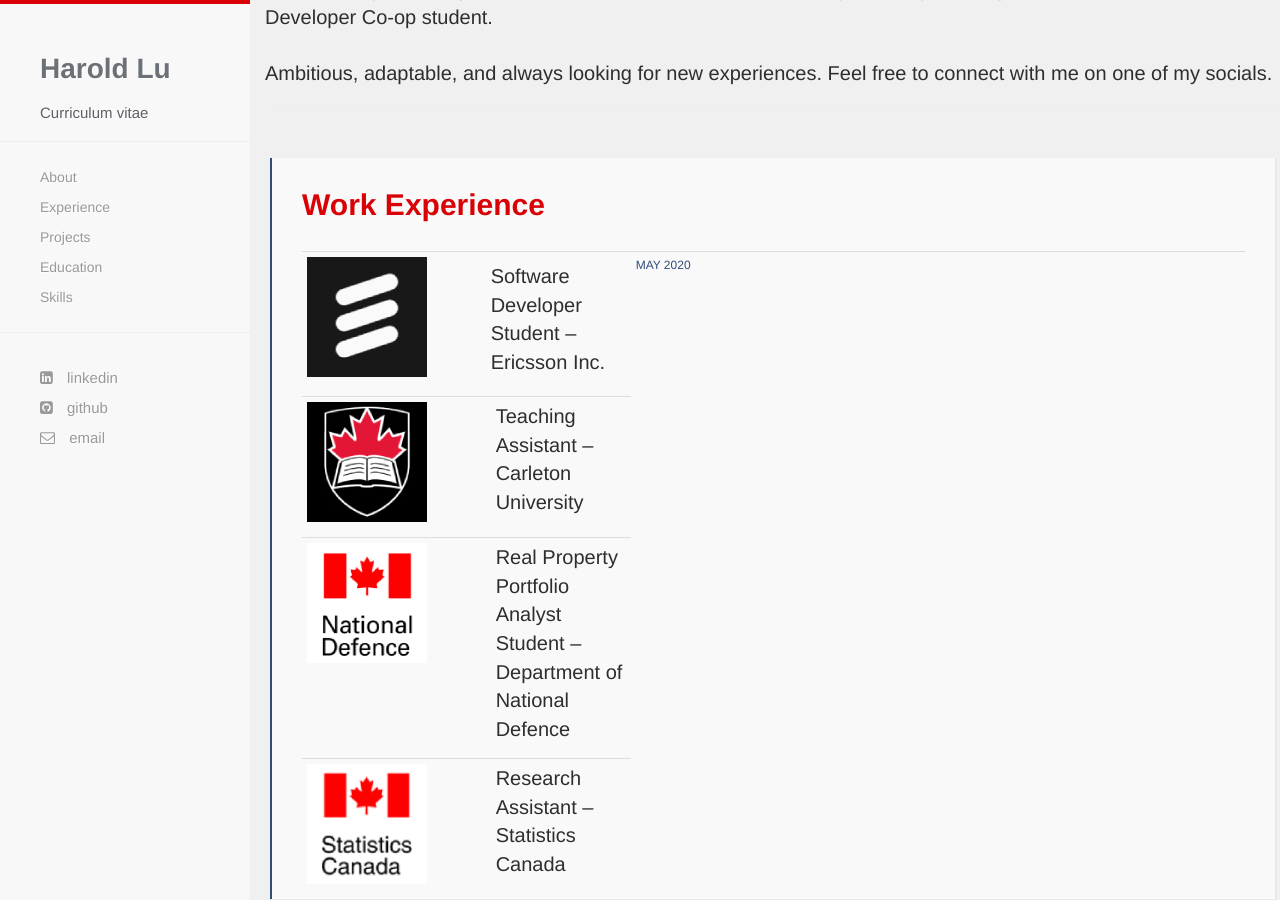
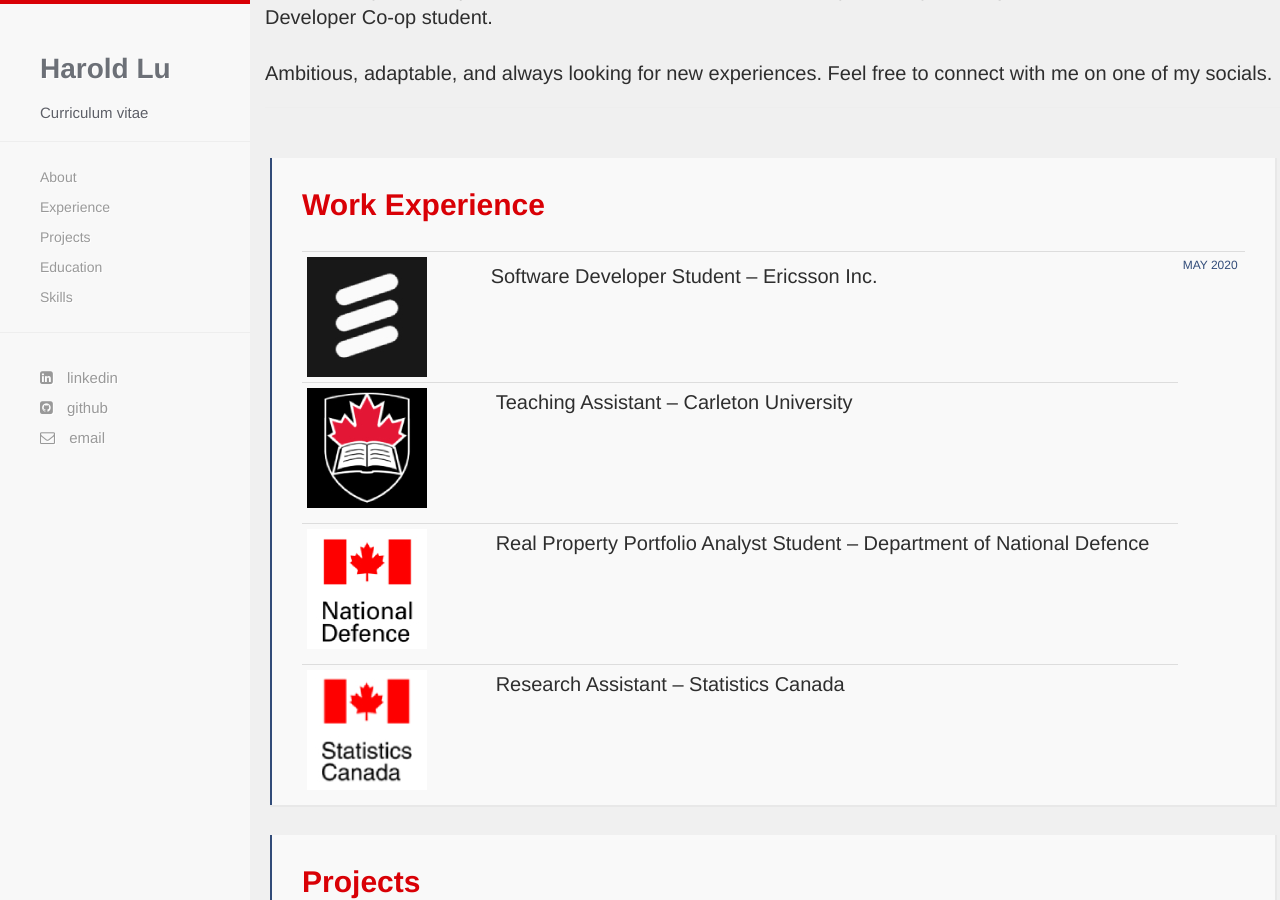
Before and after one commit to harold-lu/harold-lu.github.io, a Jekyll site: the page built from index.html, in a window 1280 px wide and 900 px high, scrolled down 843 px. Built offline with Jekyll 4.4.1, drawn with Linux system fonts in a browser that asks for light colours; nearby versions of some CDN libraries; some web fonts are replaced.

Commit message:
table update

```diff
--- a/index.html
+++ b/index.html
@@ -27,11 +27,11 @@
       <table class="table table-condensed" style="width:100%">
         <tbody>
           <tr>
-            <td>
+            <td style="width:140px">
               <img src="{{ site.baseurl }}/images/ericsson.jpg" alt="Ericsson logo"></img>
 			  <!--<p class="p1"><span class="s2"><img src="{{ site.baseurl }}/images/ericsson.jpg" alt="Ericsson logo" ></span></p> -->
             </td>
-            <td style="padding:10px 0px;margin:0px;width:140px">
+            <td style="padding:10px 0px;margin:0px">
               <p style="color:#2e2e2e;font-size:20px">Software Developer Student &ndash; Ericsson Inc.</p>
             </td>
 			<td>
```
